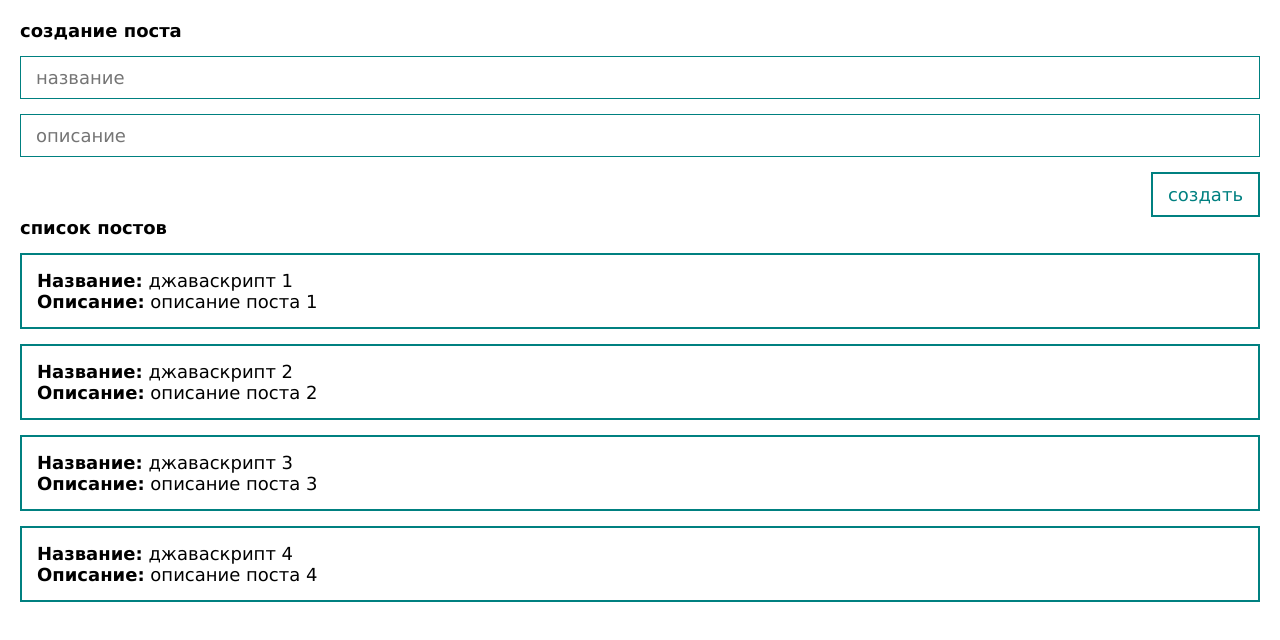
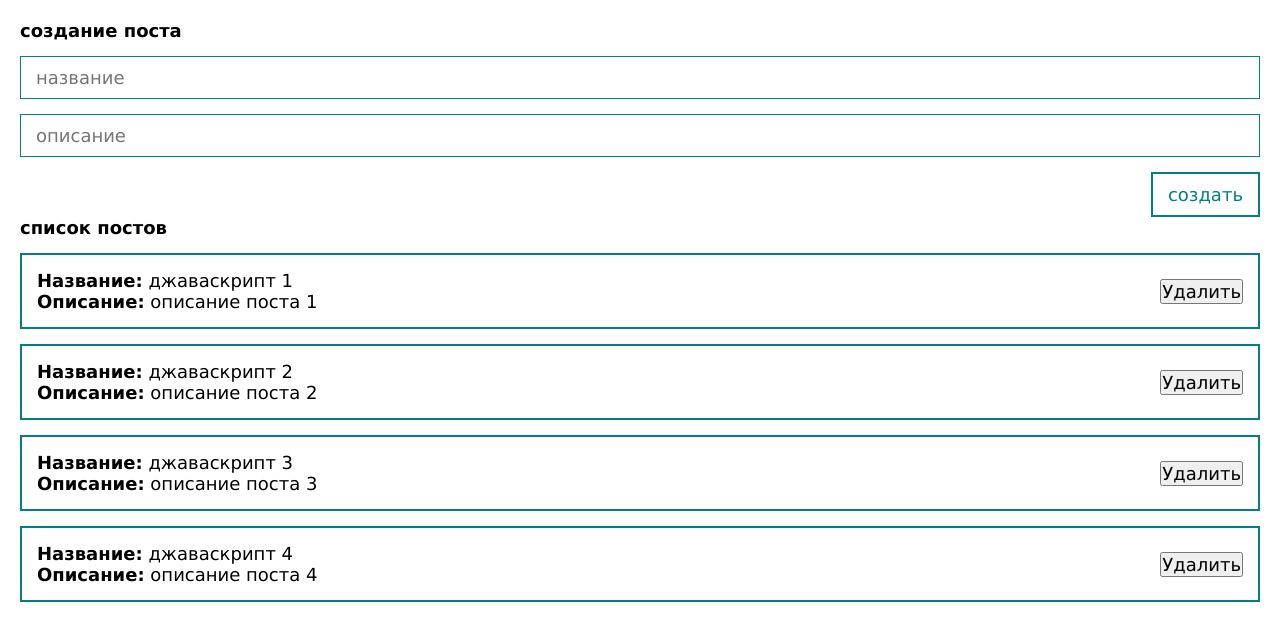
Before and after one commit to pohlebkin/vue-ulbi, a Vue app: page / in a window 1280 px wide. Shown: the top 640 px of the page. Built offline with nearby package versions, Linux system fonts and the light colour scheme.

Commit message:
MyButton.vue

```diff
--- a/src/components/PostForm.vue
+++ b/src/components/PostForm.vue
@@ -13,16 +13,23 @@
             type="text"
             placeholder="описание"
         >
-        <button
+        <my-button
             class="btn"
+            style="align-self: flex-end;"
             @click="createPost"
-        >создать</button>
+        >
+            создать
+        </my-button>
     </form>
 </template>
 
 
 <script>
+import MyButton from '@/components/UI/MyButton.vue';
 export default{
+    components: {
+        MyButton
+    },
     data(){
         return {
             post: {
@@ -58,13 +65,6 @@
     margin-top: 15px;
 }
 
-.btn{
-    margin-top: 15px;
-    align-self: flex-end;
-    padding: 10px 15px;
-    background: none;
-    color: teal;
-    border: 2px solid teal;
-}
+
 
 </style>
--- a/src/components/PostItem.vue
+++ b/src/components/PostItem.vue
@@ -1,7 +1,12 @@
 <template>
     <div class="post">
-        <div><strong>Название:</strong> {{ post.title }}</div>
-        <div><strong>Описание:</strong> {{ post.body }}</div>
+        <div>
+            <div><strong>Название:</strong> {{ post.title }}</div>
+            <div><strong>Описание:</strong> {{ post.body }}</div>
+        </div>
+        <div class="post__btns">
+            <button>Удалить</button>
+        </div>
     </div>
 </template>
 
@@ -23,6 +28,9 @@
     padding: 15px;
     border: 2px solid teal;
     margin-top: 15px;
+    display: flex;
+    align-items: center;
+    justify-content: space-between;
 }
 
 </style>
--- a/src/components/PostList.vue
+++ b/src/components/PostList.vue
@@ -24,10 +24,5 @@
 
 
 <style scoped>
-.post{
-    padding: 15px;
-    border: 2px solid teal;
-    margin-top: 15px;
-}
 
 </style>
--- /dev/null
+++ b/src/components/UI/MyButton.vue
@@ -0,0 +1,23 @@
+<template>
+    <button>
+        <slot></slot>
+    </button>
+</template>
+
+
+<script>
+export default{
+
+}
+</script>
+
+
+<style scoped>
+.btn{
+    margin-top: 15px;
+    padding: 10px 15px;
+    background: none;
+    color: teal;
+    border: 2px solid teal;
+}
+</style>
```
